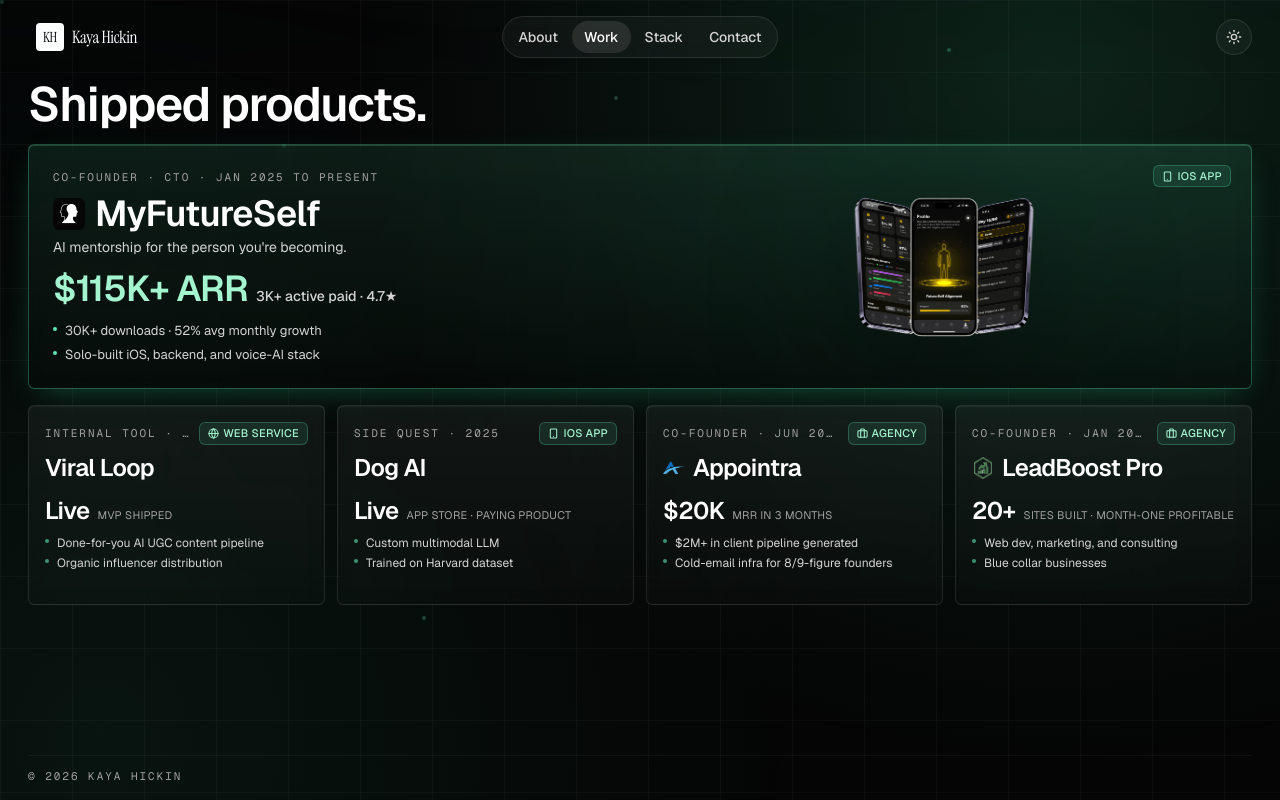
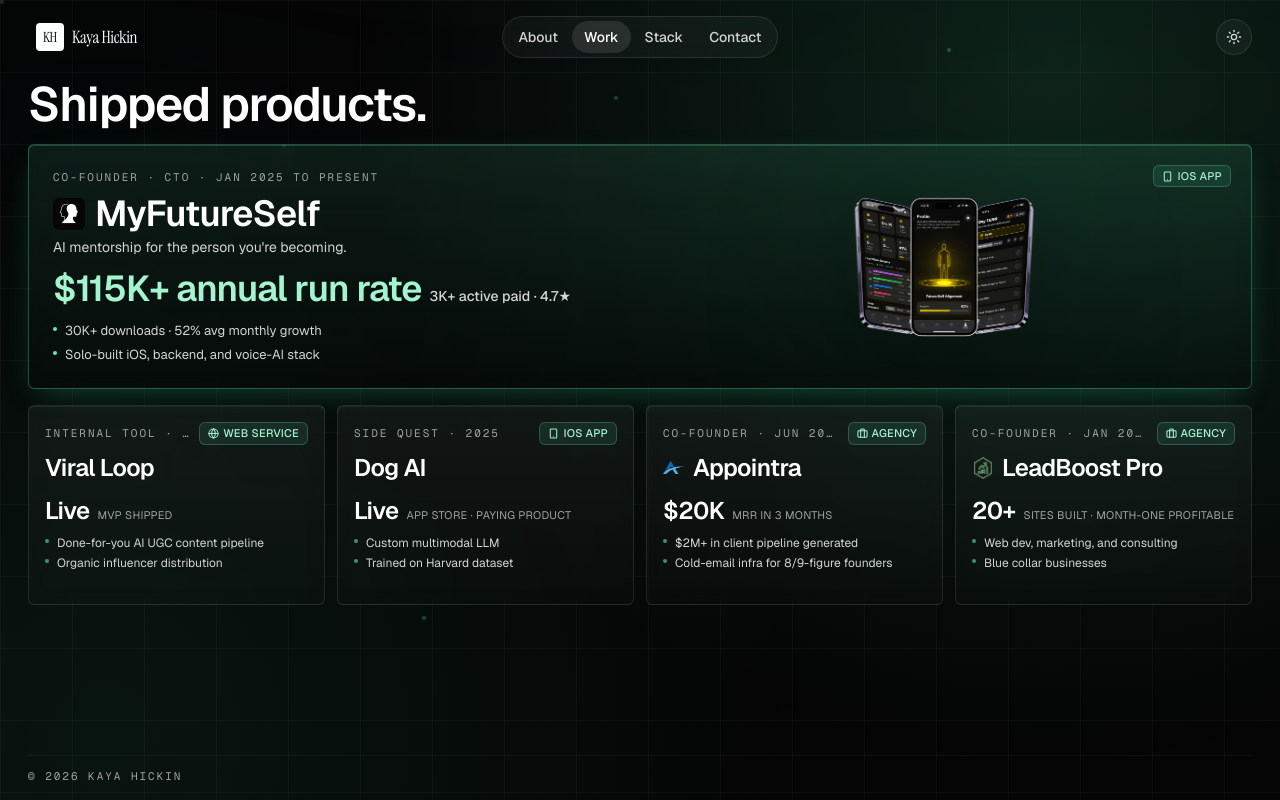
Before and after one commit to kayahickindev/kaya-site, a Next.js app: page /work in a window 1280 px wide. Built offline with nearby package versions, Linux system fonts and the light colour scheme.

Commit message:
copy: spell out annual run rate (#3)

```diff
--- a/src/app/layout.tsx
+++ b/src/app/layout.tsx
@@ -33,7 +33,7 @@
   return (
     "Three-for-three profitable founder. Co-founder & CTO of MyFutureSelf, " +
     `an AI iOS app with ${paidSubscribersEver.display} active paid ` +
-    `subscribers, ${arr.display} ARR, ${appDownloads.display} downloads, ` +
+    `subscribers, a ${arr.display} annual run rate, ${appDownloads.display} downloads, ` +
     "52% average monthly growth, and a " +
     `${appStoreRating.display}★ App Store rating from ` +
     `${appStoreReviews.display} verified reviews. Solo-built the iOS, ` +
@@ -193,7 +193,7 @@
       "user—delivering a 90-day roadmap and voice-based AI coaching. " +
       `Current traction: ${metrics.metrics.appDownloads.display} downloads, ` +
       `${metrics.metrics.paidSubscribersEver.display} active paid subscribers, ` +
-      `${metrics.metrics.arr.display} ARR, 52% average monthly revenue growth, ` +
+      `a ${metrics.metrics.arr.display} annual run rate, 52% average monthly revenue growth, ` +
       `and a ${metrics.metrics.appStoreRating.display}★ App Store rating from ` +
       `${metrics.metrics.appStoreReviews.display} verified reviews.`,
     sameAs: [
--- a/src/app/work/[slug]/page.tsx
+++ b/src/app/work/[slug]/page.tsx
@@ -351,7 +351,7 @@
   if (detail.slug !== "myfutureself") return detail.outcomes;
 
   return [
-    `${metrics.metrics.paidSubscribersEver.display} active paid subscribers and ${metrics.metrics.arr.display} ARR`,
+    `${metrics.metrics.paidSubscribersEver.display} active paid subscribers and a ${metrics.metrics.arr.display} annual run rate`,
     `${metrics.metrics.appDownloads.display} downloads on the App Store`,
     "52% average monthly revenue growth",
     `${metrics.metrics.appStoreRating.display}-star App Store rating from ${metrics.metrics.appStoreReviews.display} verified reviews`,
--- a/src/app/work/_projectDetails.ts
+++ b/src/app/work/_projectDetails.ts
@@ -34,7 +34,7 @@
       "As CTO, Kaya led the technical build end to end across native iOS, backend systems, and AI interaction design. The product is active and scaling with paying users.",
     ],
     outcomes: [
-      "2,900+ active paid subscribers and $115K+ ARR",
+      "2,900+ active paid subscribers and a $115K+ annual run rate",
       "30,000+ downloads on the App Store",
       "52% average monthly revenue growth",
       "4.7-star App Store rating from 1,032 verified reviews",
--- a/src/app/work/page.tsx
+++ b/src/app/work/page.tsx
@@ -26,7 +26,7 @@
   return {
     myfutureself: {
       value: metrics.metrics.arr.display,
-      label: `ARR · ${metrics.metrics.paidSubscribersEver.display} active paid · ${metrics.metrics.appStoreRating.display}★`,
+      label: `Annual Run Rate · ${metrics.metrics.paidSubscribersEver.display} active paid · ${metrics.metrics.appStoreRating.display}★`,
     },
     "viral-loop": { value: "Live", label: "MVP shipped" },
     "dog-ai": { value: "Live", label: "App Store · paying product" },
@@ -38,9 +38,12 @@
   };
 }
 
-const cardHighlights: Record<string, string[]> = {
+function cardHighlights(
+  metrics: MarketingMetricsSnapshot,
+): Record<string, string[]> {
+  return {
     myfutureself: [
-    "30K+ downloads · 52% avg monthly growth",
+      `${metrics.metrics.appDownloads.display} downloads · 52% avg monthly growth`,
       "Solo-built iOS, backend, and voice-AI stack",
     ],
     "viral-loop": [
@@ -57,6 +60,7 @@
       "Blue collar businesses",
     ],
   };
+}
 
 const projectKind: Record<string, { label: string; icon: LucideIcon }> = {
   myfutureself: { label: "iOS App", icon: Smartphone },
@@ -81,6 +85,7 @@
 export default async function WorkPage() {
   const metrics = await getMarketingMetrics();
   const liveHeroMetrics = heroMetrics(metrics);
+  const liveCardHighlights = cardHighlights(metrics);
   const hero = projectDetails.find((d) => d.slug === "myfutureself");
   const rest = projectDetails.filter((d) => d.slug !== "myfutureself");
 
@@ -124,7 +129,7 @@
 
                 <div className="flex flex-wrap items-baseline gap-x-2 gap-y-1">
                   <span className="text-3xl font-semibold tracking-tight text-emerald-700 sm:text-4xl dark:text-emerald-200">
-                    {metrics.metrics.arr.display} ARR
+                    {metrics.metrics.arr.display} annual run rate
                   </span>
                   <span className="text-sm font-medium text-neutral-700 dark:text-neutral-300">
                     {metrics.metrics.paidSubscribersEver.display} active paid ·{" "}
@@ -133,7 +138,7 @@
                 </div>
 
                 <ul className="grid gap-1 text-[13px] text-neutral-700 dark:text-neutral-300">
-                  {cardHighlights[hero.slug].map((h) => (
+                  {liveCardHighlights[hero.slug].map((h) => (
                     <li key={h} className="flex items-start gap-2">
                       <span className="mt-1.5 h-1 w-1 shrink-0 rounded-full bg-emerald-500 dark:bg-emerald-300" />
                       <span>{h}</span>
@@ -161,7 +166,7 @@
         <div className="grid grid-cols-1 gap-3 sm:grid-cols-2 lg:grid-cols-4">
           {rest.map((detail) => {
             const { project } = detail;
-            const highlights = cardHighlights[detail.slug] ?? [];
+            const highlights = liveCardHighlights[detail.slug] ?? [];
             const hero = liveHeroMetrics[detail.slug];
 
             return (
--- a/src/components/CommandCenter.tsx
+++ b/src/components/CommandCenter.tsx
@@ -159,7 +159,7 @@
     },
     {
       value: arrThousands,
-      label: "ARR",
+      label: "Annual Run Rate",
       prefix: "$",
       suffix: "K+",
       sparkline: [0.5, 1, 2, 4, 8, 16, 33, arrThousands],
--- a/src/data/content.ts
+++ b/src/data/content.ts
@@ -9,7 +9,7 @@
   seo: {
     title: "Kaya Hickin — Technical Co-founder & CTO, MyFutureSelf",
     description:
-      "Three-for-three profitable founder. Co-founder & CTO of MyFutureSelf, an AI iOS app with 2,900+ active paid subscribers, $115K+ ARR, 30K+ downloads, 52% average monthly growth, and a 4.7★ App Store rating. Solo-built iOS, backend, and voice-AI stack end-to-end. Building consumer AI for behavior change.",
+      "Three-for-three profitable founder. Co-founder & CTO of MyFutureSelf, an AI iOS app with 2,900+ active paid subscribers, a $115K+ annual run rate, 30K+ downloads, 52% average monthly growth, and a 4.7★ App Store rating. Solo-built iOS, backend, and voice-AI stack end-to-end. Building consumer AI for behavior change.",
   },
 
   availability: "Cleveland, OH",
@@ -72,7 +72,7 @@
       description:
         "A 90-day roadmap and a voice AI mentor that speaks as your future self.",
       highlights: [
-        "2,900+ active paid subscribers · $115K+ ARR",
+        "2,900+ active paid subscribers · $115K+ annual run rate",
         "30,000+ downloads · 4.7★ from 1,032 reviews",
         "52% average monthly revenue growth",
       ],
--- a/src/lib/marketing-metrics.ts
+++ b/src/lib/marketing-metrics.ts
@@ -51,7 +51,7 @@
       display: "3K+",
       label: "Active Paid Subscribers",
     },
-    arr: { raw: 115409, display: "$115K+", label: "ARR" },
+    arr: { raw: 115409, display: "$115K+", label: "Annual Run Rate" },
   },
 };
 
```
Also changed, not shown: src/app/opengraph-image/route.tsx (+1 -1 lines), public/llms-full.txt, public/llms.txt, 2 other files (tests, documents, lock files or other folders). Lines whose indentation alone changed are shown as unchanged.
